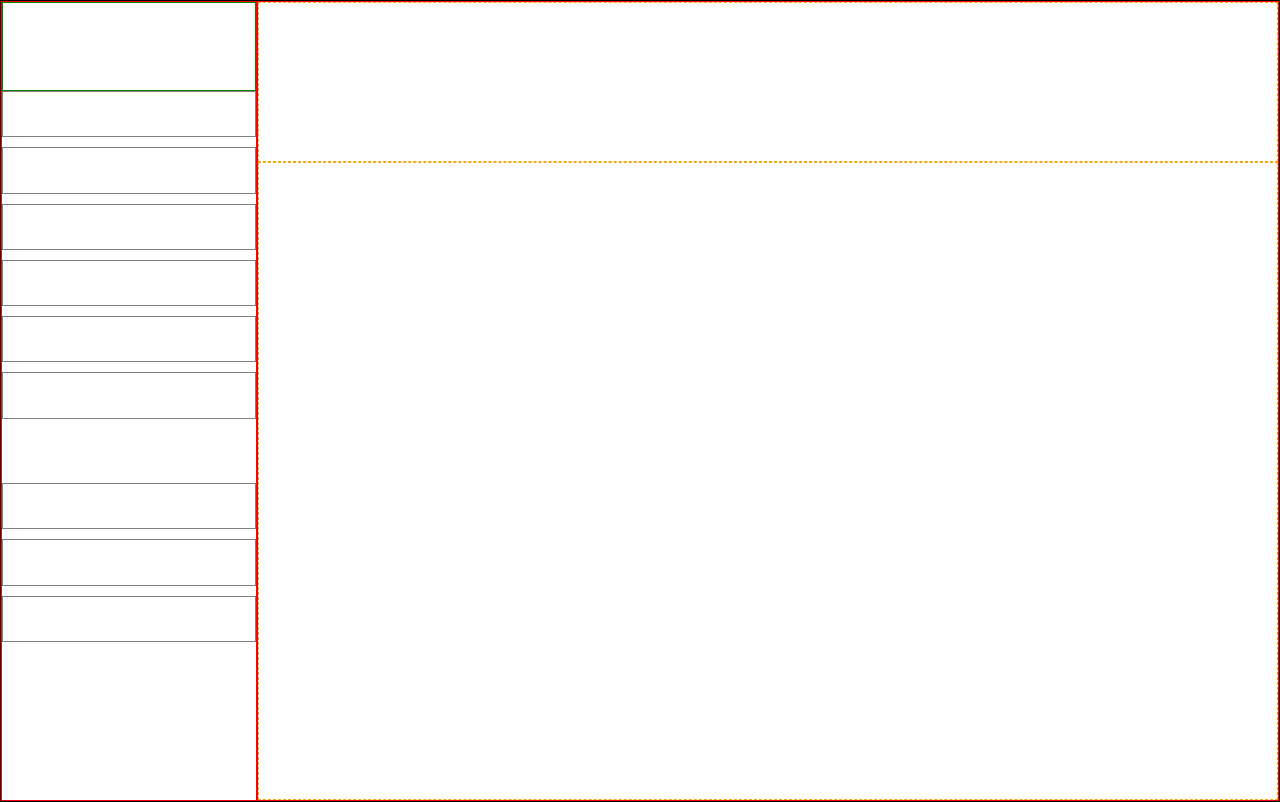
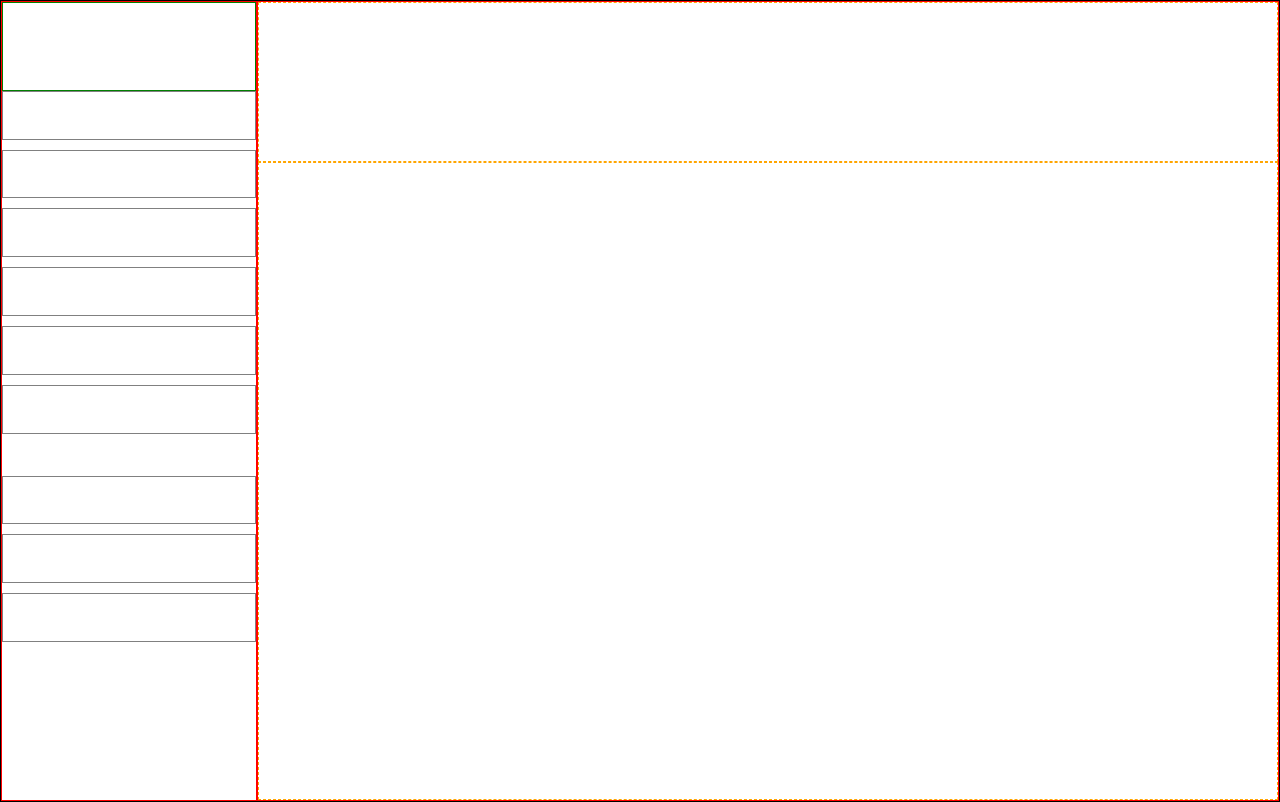
Before and after one commit to AvinashLikesToLearnNewStuff/admin-dashboard-project, a website: page index.html in a window 1280 px wide. Drawn offline with Linux system fonts and the light colour scheme.

Commit message:
removed the empty div

```diff
--- a/index.html
+++ b/index.html
@@ -44,9 +44,7 @@
 
 
           </div>
-          <div class="empty">
 
-          </div>
 
           <div class="menuItem item7">
 
--- a/style.css
+++ b/style.css
@@ -62,3 +62,7 @@ font-size:62.5%
 .item9{
   margin-bottom:10rem;
 }
+.item6{
+
+  margin-bottom:2rem;
+}
```
